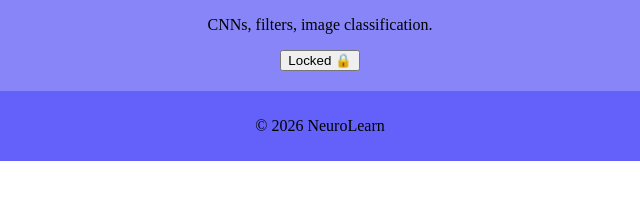
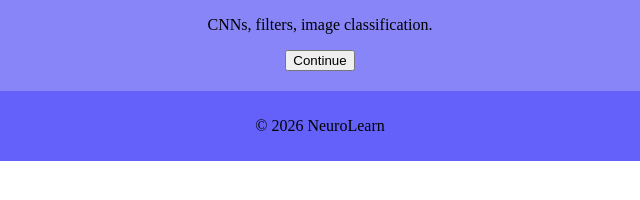
Before and after one commit to Ryougi-Shikii/NeuronLearningWeb, a plain HTML site: page learn.html in a window 1280 px wide. Shown: the part 482-682 px from the top of the page, 320-960 px from the left. Drawn offline with Linux system fonts and the light colour scheme.

Commit message:
practice

```diff
--- a/learn.html
+++ b/learn.html
@@ -38,7 +38,7 @@
     <div class="course-card">
       <h3>Computer Vision</h3>
       <p>CNNs, filters, image classification.</p>
-      <button>Locked 🔒</button>
+      <button>Continue </button>
     </div>
   </section>
 </main>
```
